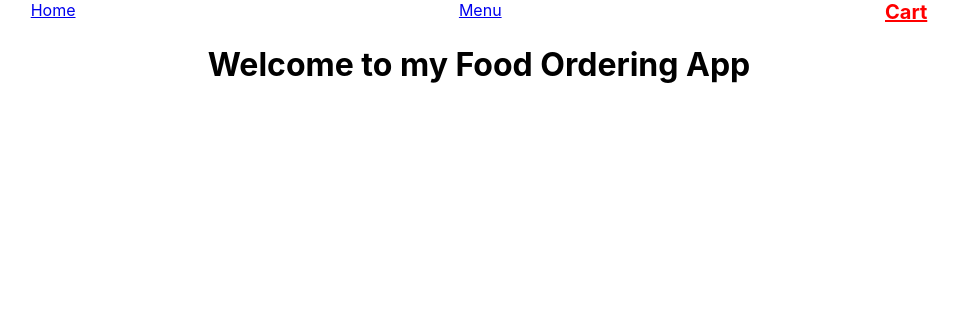
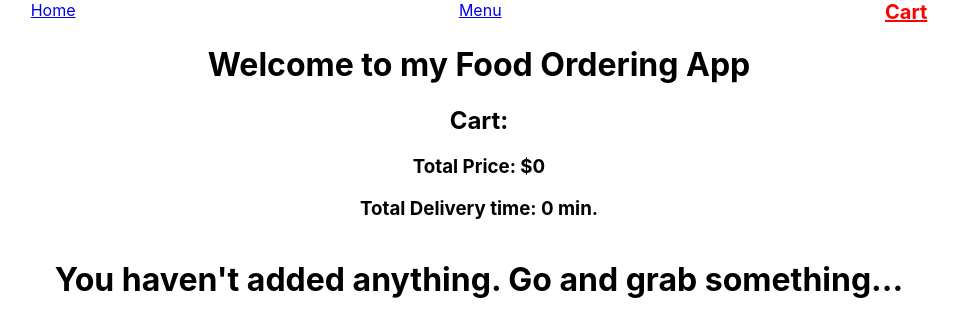
Before and after one commit to geekieujjwal/food-ordering-app-react-js-practice-set-9, a React (Create React App) app: page /cart in a window 1280 px wide. Shown: the top 336 px of the page, without its empty margins (161-1120 px from the left). Built offline with nearby package versions, Linux system fonts and the light colour scheme.

Commit message:
added cart functionalities

```diff
--- a/src/pages/CartPage.js
+++ b/src/pages/CartPage.js
@@ -1,10 +1,75 @@
-import React from "react";
+import React, { useContext, useEffect, useState } from "react";
 import Header from "../components/Header";
+import { ContextProvider } from "../contexts/FoodContext";
 
 const CartPage = () => {
+  const { cart, setCart } = useContext(ContextProvider);
+  const [overAllPrice, setOverAllPrice] = useState(0);
+  const [isDiabled, setIsDisabled] = useState(false);
+
+  useEffect(() => {
+    const initialOverAllPrice = cart
+      .map((food) => food.price)
+      .reduce((prev, curr) => prev + curr, 0);
+    setOverAllPrice(initialOverAllPrice);
+  }, [cart]);
+
+  const handleApplyCoupon = () => {
+    setOverAllPrice((prev) => prev - 5);
+    setIsDisabled(true);
+  };
+
+  const totalDeliveryTime = cart
+    .map((food) => food.delivery_time)
+    .reduce((prev, curr) => prev + curr, 0);
+
+  const handleRemoveClick = (food) => {
+    const updatedCart = cart.filter((f) => f.id !== food.id);
+    setCart(updatedCart);
+  };
+
   return (
     <div>
       <Header />
+      <h2>Cart:</h2>
+      <h3>Total Price: ${overAllPrice}</h3>
+      <h3>Total Delivery time: {totalDeliveryTime} min.</h3>
+      {cart.length === 0 ? null : (
+        <button
+          disabled={isDiabled}
+          className="apply-coupon-btn"
+          onClick={handleApplyCoupon}
+        >
+          Apply Coupon
+        </button>
+      )}
+      <div className="foods">
+        {cart.length === 0 ? (
+          <h1>You haven't added anything. Go and grab something...</h1>
+        ) : (
+          cart.map((food) => {
+            const { id, name, description, price, image, delivery_time } = food;
+            return (
+              <div key={id} className="individual-food hover-item">
+                <img src={image} alt="image" className="image" />
+                <p>
+                  <b>Name: </b>
+                  {name}
+                </p>
+                <p>
+                  <b>Description: </b>
+                  {description}
+                </p>
+                <p>Price: ${price}</p>
+                <p>Delivery time: {delivery_time}</p>
+                <button onClick={() => handleRemoveClick(food)}>
+                  Remove from Cart
+                </button>
+              </div>
+            );
+          })
+        )}
+      </div>
     </div>
   );
 };
```
